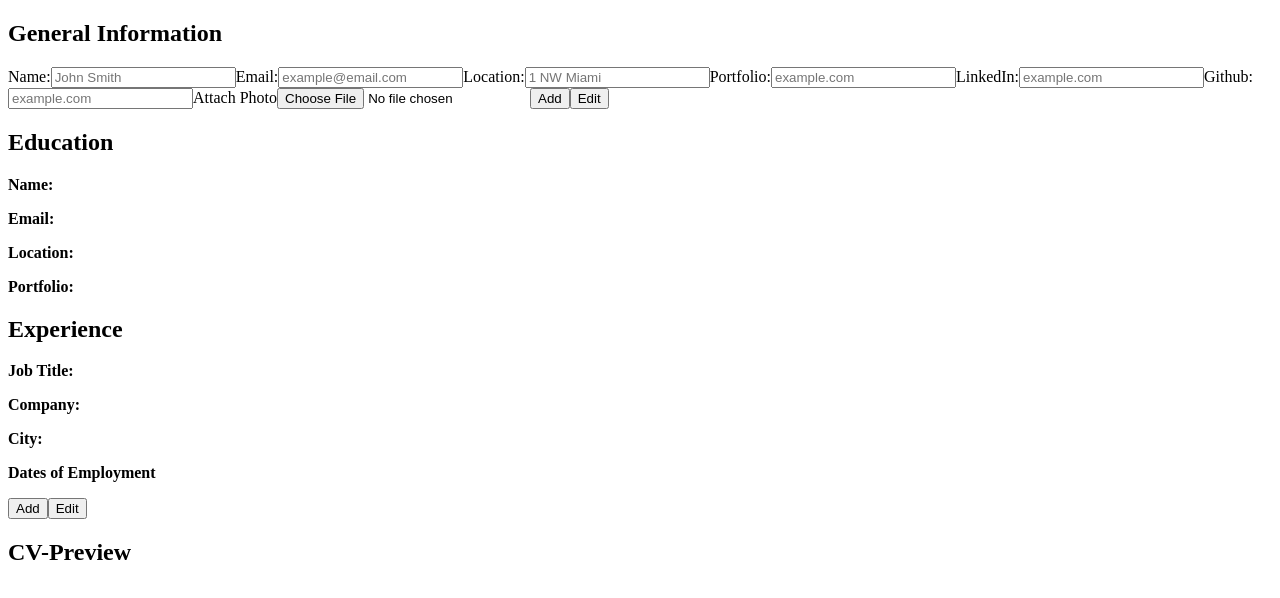
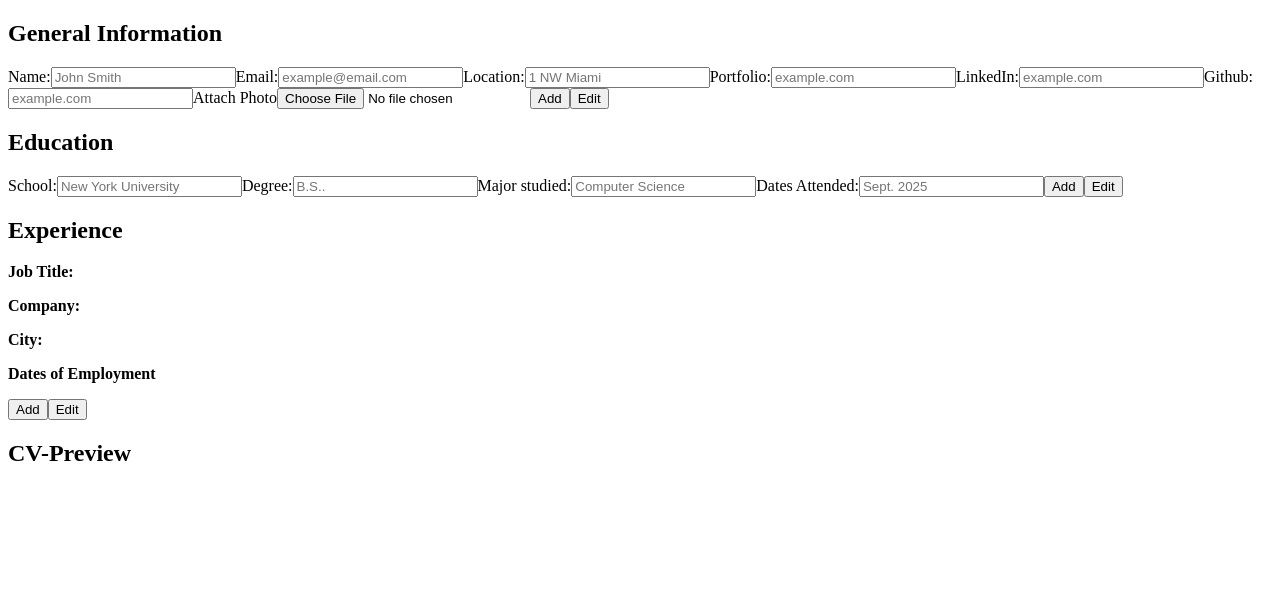
Before and after one commit to luisdaniel0/CV-application, a React (Vite) app in the folder cv-app/: page / in a window 1280 px wide. Shown: the top 598 px of the page. Built offline with nearby package versions, Linux system fonts and the light colour scheme.

Commit message:
added handle functions for education component to manage disabled inputs

```diff
--- a/cv-app/src/App.jsx
+++ b/cv-app/src/App.jsx
@@ -26,7 +26,7 @@ function App() {
     jobDescription: "",
   });
   const [editGeneral, setEditGeneral] = useState(false);
-  const [editEducation, setEditEducation] = useState(true);
+  const [editEducation, setEditEducation] = useState(false);
   const [editExperience, setEditExperience] = useState(true);
   const [file, setFile] = useState(null);
 
@@ -52,6 +52,15 @@ function App() {
     setEditGeneral(false);
   }
 
+  function handleEducationInfo() {
+    setEditEducation(false);
+  }
+
+  function handleEducationSubmit(e) {
+    e.preventDefault();
+    setEditEducation(true);
+  }
+
   return (
     <>
       <div className="main">
@@ -69,6 +78,9 @@ function App() {
             handleSubmit={handleSubmit}
             handleEdit={handleEdit}
             handleInput={handleInput}
+            handleEducationInfo={handleEducationInfo}
+            handleEducationSubmit={handleEducationSubmit}
+            editEducation={editEducation}
           />
           <Experience
             userData={userData}
--- a/cv-app/src/components/CVPreview.jsx
+++ b/cv-app/src/components/CVPreview.jsx
@@ -1,4 +1,4 @@
-export default function CVPreview({ userData, file, editGeneral }) {
+export default function CVPreview({ userData, file }) {
   return (
     <>
       <h2 className="cvPreview">CV-Preview</h2>
--- a/cv-app/src/components/Education.jsx
+++ b/cv-app/src/components/Education.jsx
@@ -1,15 +1,15 @@
 export default function Education({
   userData,
-  isEditing,
-
+  handleEducationInfo,
   handleInput,
-  handleSubmit,
+  handleEducationSubmit,
+  editEducation,
 }) {
   return (
     <>
       <h2 className="educationformHeader">Education</h2>
-      {isEditing ? (
-        <form onSubmit={handleSubmit} className="educationForm">
+
+      <form onSubmit={handleEducationSubmit} className="educationForm">
         <label>
           School:
           <input
@@ -18,6 +18,7 @@ export default function Education({
             placeholder="New York University"
             onChange={handleInput}
             value={userData.school}
+            disabled={editEducation}
           />
         </label>
         <label>
@@ -28,6 +29,7 @@ export default function Education({
             placeholder="B.S.."
             onChange={handleInput}
             value={userData.degree}
+            disabled={editEducation}
           />
         </label>
         <label>
@@ -38,6 +40,7 @@ export default function Education({
             placeholder="Computer Science"
             onChange={handleInput}
             value={userData.major}
+            disabled={editEducation}
           />
         </label>
         <label>
@@ -48,25 +51,14 @@ export default function Education({
             placeholder="Sept. 2025"
             onChange={handleInput}
             value={userData.dateOfStudy}
+            disabled={editEducation}
           />
         </label>
+        <button type="submit">Add</button>
+        <button type="button" onClick={handleEducationInfo}>
+          Edit
+        </button>
       </form>
-      ) : (
-        <>
-          <p>
-            <strong>Name:</strong> {userData.school}
-          </p>
-          <p>
-            <strong>Email:</strong> {userData.degree}
-          </p>
-          <p>
-            <strong>Location:</strong> {userData.major}
-          </p>
-          <p>
-            <strong>Portfolio:</strong> {userData.dateOfStudy}
-          </p>
-        </>
-      )}
     </>
   );
 }
```
Lines whose indentation alone changed are shown as unchanged.
